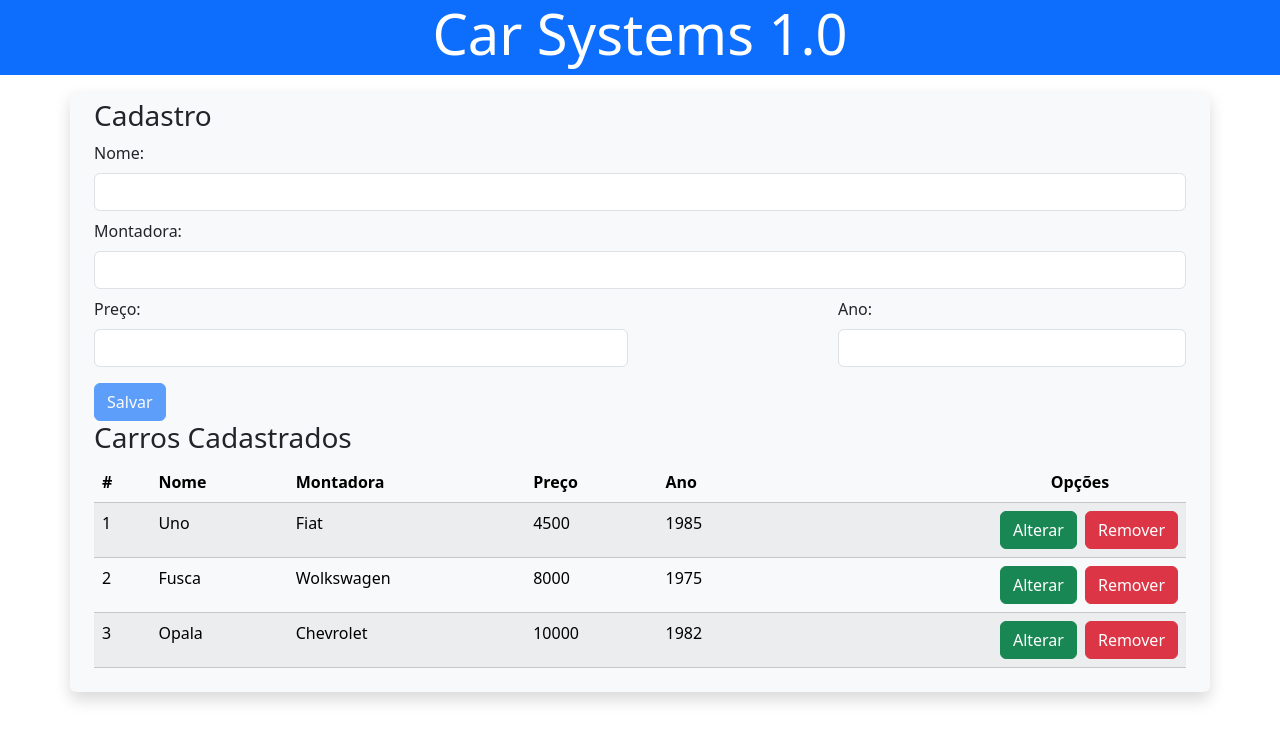
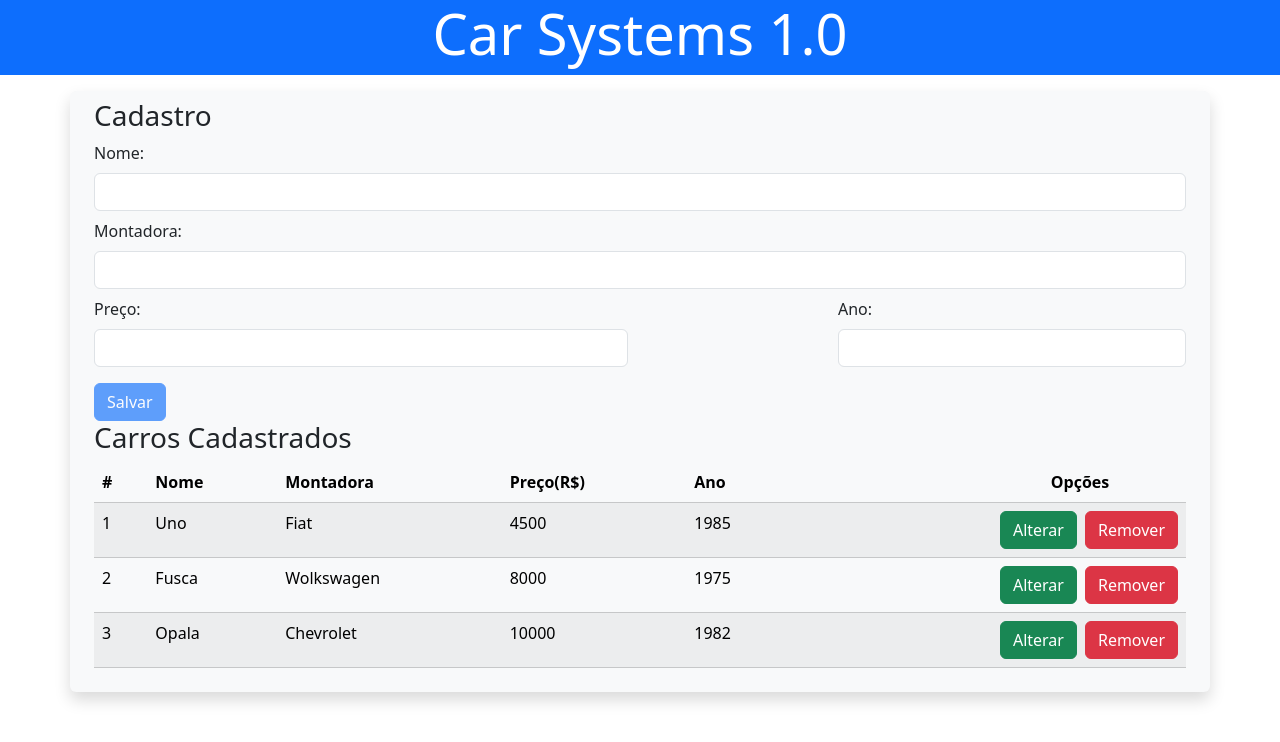
Before and after one commit to Vinist021/Cadastro_Carros, an Angular app: page / in a window 1280 px wide. Shown: the top 742 px of the page. Built offline with nearby package versions, Linux system fonts and the light colour scheme.

Commit message:
mudado para 'Preço(R$)' no cabeçalho da tabela de carros

```diff
--- a/src/app/components/carros/carros.html
+++ b/src/app/components/carros/carros.html
@@ -9,7 +9,7 @@
                     <th>#</th>
                     <th>Nome</th>
                     <th>Montadora</th>
-                    <th>Preço</th>
+                    <th>Preço(R$)</th>
                     <th>Ano</th>
                     <th class="text-end pe-6">Opções</th>
                 </tr>
```
